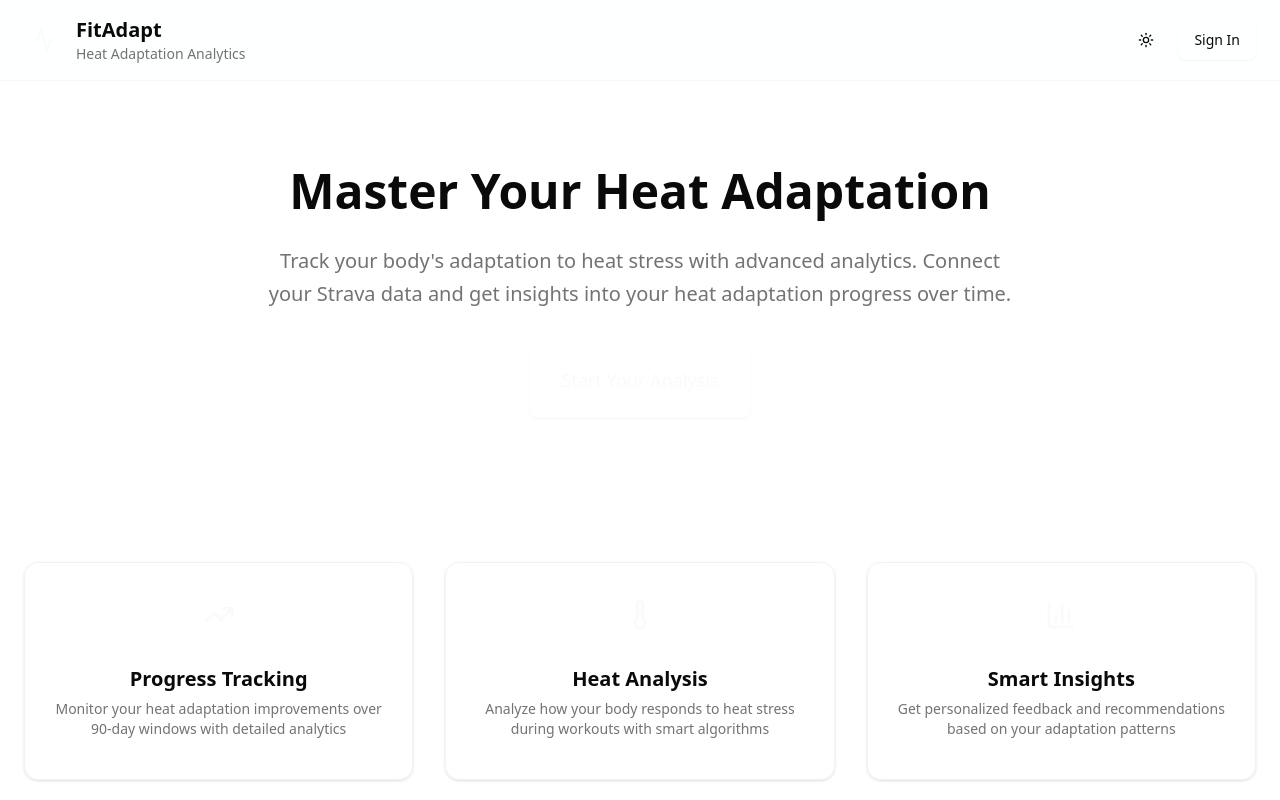
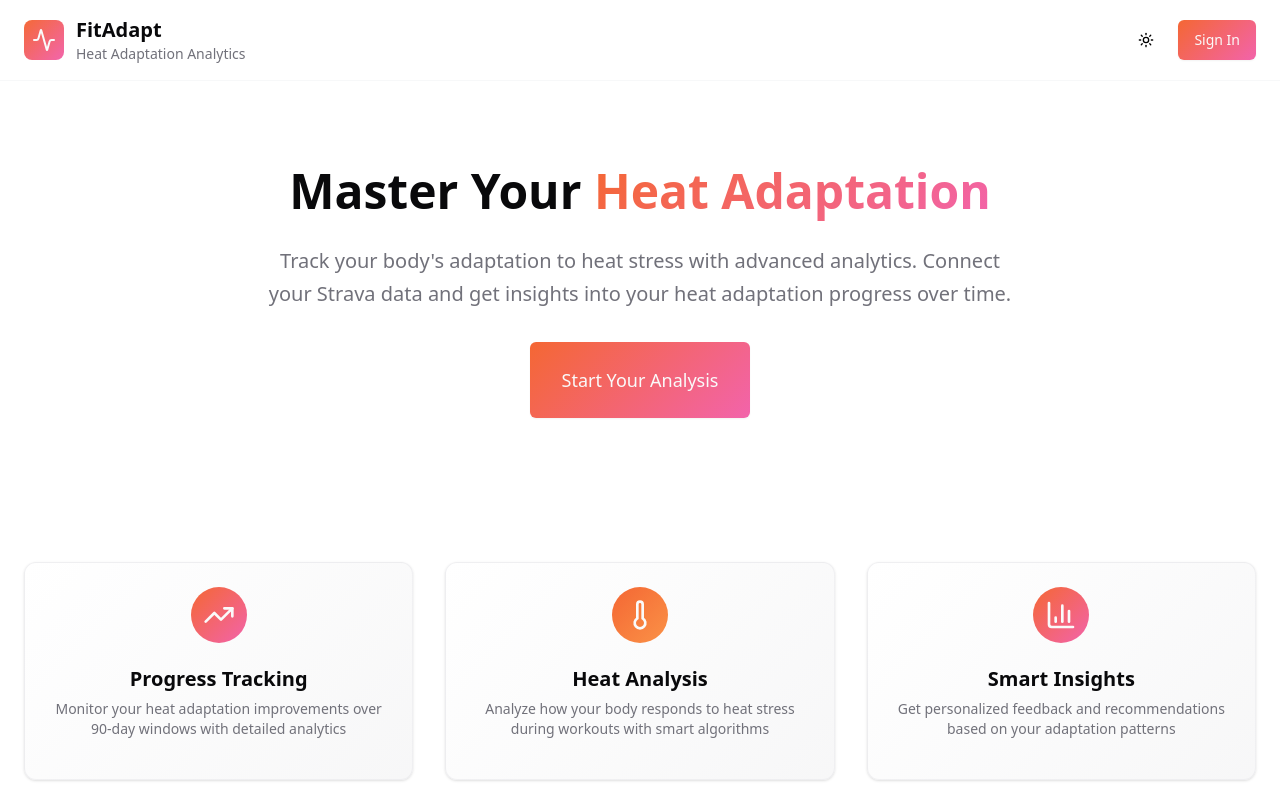
Before and after one commit to camjohnson-code/head-adapt, a Next.js app: page / in a window 1280 px wide. Shown: the top 800 px of the page. Built offline with nearby package versions, Linux system fonts and the light colour scheme.

Commit message:
Update styles

```diff
--- a/app/globals.css
+++ b/app/globals.css
@@ -1,122 +1,204 @@
-@import "tailwindcss";
-@import "tw-animate-css";
+@import 'tailwindcss';
 
-@custom-variant dark (&:is(.dark *));
+@theme {
+  /* Light mode colors */
+  --background: 0 0% 100%;
+  --foreground: 240 10% 3.9%;
 
-@theme inline {
-  --color-background: var(--background);
-  --color-foreground: var(--foreground);
-  --font-sans: var(--font-geist-sans);
-  --font-mono: var(--font-geist-mono);
-  --color-sidebar-ring: var(--sidebar-ring);
-  --color-sidebar-border: var(--sidebar-border);
-  --color-sidebar-accent-foreground: var(--sidebar-accent-foreground);
-  --color-sidebar-accent: var(--sidebar-accent);
-  --color-sidebar-primary-foreground: var(--sidebar-primary-foreground);
-  --color-sidebar-primary: var(--sidebar-primary);
-  --color-sidebar-foreground: var(--sidebar-foreground);
-  --color-sidebar: var(--sidebar);
-  --color-chart-5: var(--chart-5);
-  --color-chart-4: var(--chart-4);
-  --color-chart-3: var(--chart-3);
-  --color-chart-2: var(--chart-2);
-  --color-chart-1: var(--chart-1);
-  --color-ring: var(--ring);
-  --color-input: var(--input);
-  --color-border: var(--border);
-  --color-destructive: var(--destructive);
-  --color-accent-foreground: var(--accent-foreground);
-  --color-accent: var(--accent);
-  --color-muted-foreground: var(--muted-foreground);
-  --color-muted: var(--muted);
-  --color-secondary-foreground: var(--secondary-foreground);
-  --color-secondary: var(--secondary);
-  --color-primary-foreground: var(--primary-foreground);
-  --color-primary: var(--primary);
-  --color-popover-foreground: var(--popover-foreground);
-  --color-popover: var(--popover);
-  --color-card-foreground: var(--card-foreground);
-  --color-card: var(--card);
-  --radius-sm: calc(var(--radius) - 4px);
-  --radius-md: calc(var(--radius) - 2px);
-  --radius-lg: var(--radius);
-  --radius-xl: calc(var(--radius) + 4px);
-}
+  --card: 0 0% 100%;
+  --card-foreground: 240 10% 3.9%;
 
-:root {
-  --radius: 0.625rem;
-  --background: oklch(1 0 0);
-  --foreground: oklch(0.145 0 0);
-  --card: oklch(1 0 0);
-  --card-foreground: oklch(0.145 0 0);
-  --popover: oklch(1 0 0);
-  --popover-foreground: oklch(0.145 0 0);
-  --primary: oklch(0.205 0 0);
-  --primary-foreground: oklch(0.985 0 0);
-  --secondary: oklch(0.97 0 0);
-  --secondary-foreground: oklch(0.205 0 0);
-  --muted: oklch(0.97 0 0);
-  --muted-foreground: oklch(0.556 0 0);
-  --accent: oklch(0.97 0 0);
-  --accent-foreground: oklch(0.205 0 0);
-  --destructive: oklch(0.577 0.245 27.325);
-  --border: oklch(0.922 0 0);
-  --input: oklch(0.922 0 0);
-  --ring: oklch(0.708 0 0);
-  --chart-1: oklch(0.646 0.222 41.116);
-  --chart-2: oklch(0.6 0.118 184.704);
-  --chart-3: oklch(0.398 0.07 227.392);
-  --chart-4: oklch(0.828 0.189 84.429);
-  --chart-5: oklch(0.769 0.188 70.08);
-  --sidebar: oklch(0.985 0 0);
-  --sidebar-foreground: oklch(0.145 0 0);
-  --sidebar-primary: oklch(0.205 0 0);
-  --sidebar-primary-foreground: oklch(0.985 0 0);
-  --sidebar-accent: oklch(0.97 0 0);
-  --sidebar-accent-foreground: oklch(0.205 0 0);
-  --sidebar-border: oklch(0.922 0 0);
-  --sidebar-ring: oklch(0.708 0 0);
+  --popover: 0 0% 100%;
+  --popover-foreground: 240 10% 3.9%;
+
+  --primary: 16 90% 58%;
+  --primary-foreground: 0 0% 98%;
+
+  --secondary: 240 4.8% 95.9%;
+  --secondary-foreground: 240 5.9% 10%;
+
+  --muted: 240 4.8% 95.9%;
+  --muted-foreground: 240 3.8% 46.1%;
+
+  --accent: 330 85% 67%;
+  --accent-foreground: 240 5.9% 10%;
+
+  --destructive: 0 84% 60%;
+  --destructive-foreground: 0 0% 98%;
+
+  --border: 240 5.9% 90%;
+  --input: 240 5.9% 90%;
+  --ring: 16 90% 58%;
+
+  /* Fitness theme colors */
+  --fitness-primary: 16 90% 58%; /* Sunset Orange */
+  --fitness-secondary: 330 85% 67%; /* Vibrant Pink */
+  --fitness-accent: 25 95% 63%; /* Warm Orange */
+  --fitness-success: 142 76% 68%; /* Green stays for success */
+  --fitness-warning: 45 93% 70%; /* Yellow warning */
+
+  /* Light mode gradients */
+  --gradient-primary: linear-gradient(
+    135deg,
+    hsl(var(--fitness-primary)),
+    hsl(var(--fitness-secondary))
+  );
+  --gradient-performance: linear-gradient(
+    135deg,
+    hsl(var(--fitness-primary)),
+    hsl(var(--fitness-accent))
+  );
+  --gradient-card: linear-gradient(135deg, hsl(var(--card)), hsl(240 4.8% 97%));
+  --gradient-success: linear-gradient(
+    135deg,
+    hsl(var(--fitness-success)),
+    hsl(var(--fitness-accent))
+  );
+
+  /* Light mode shadows */
+  --shadow-primary: 0 10px 30px -10px hsl(var(--fitness-primary) / 0.2);
+  --shadow-card: 0 4px 20px -2px hsl(240 10% 3.9% / 0.1);
+
+  /* Animation */
+  --transition-smooth: all 0.4s cubic-bezier(0.4, 0, 0.2, 1);
+
+  --radius: 0.5rem;
+
+  --sidebar-background: 0 0% 98%;
+  --sidebar-foreground: 240 5.3% 26.1%;
+  --sidebar-primary: 240 5.9% 10%;
+  --sidebar-primary-foreground: 0 0% 98%;
+  --sidebar-accent: 240 4.8% 95.9%;
+  --sidebar-accent-foreground: 240 5.9% 10%;
+  --sidebar-border: 220 13% 91%;
+  --sidebar-ring: 217.2 91.2% 59.8%;
+
+  --color-background: hsl(var(--background));
+  --color-foreground: hsl(var(--foreground));
+  --color-card: hsl(var(--card));
+  --color-card-foreground: hsl(var(--card-foreground));
+  --color-popover: hsl(var(--popover));
+  --color-popover-foreground: hsl(var(--popover-foreground));
+  --color-primary: hsl(var(--primary));
+  --color-primary-foreground: hsl(var(--primary-foreground));
+  --color-secondary: hsl(var(--secondary));
+  --color-secondary-foreground: hsl(var(--secondary-foreground));
+  --color-muted: hsl(var(--muted));
+  --color-muted-foreground: hsl(var(--muted-foreground));
+  --color-accent: hsl(var(--accent));
+  --color-accent-foreground: hsl(var(--accent-foreground));
+  --color-destructive: hsl(var(--destructive));
+  --color-destructive-foreground: hsl(var(--destructive-foreground));
+  --color-border: hsl(var(--border));
+  --color-input: hsl(var(--input));
+  --color-ring: hsl(var(--ring));
+
+  /* Fitness color classes */
+  --color-fitness-primary: hsl(var(--fitness-primary));
 }
 
 .dark {
-  --background: oklch(0.145 0 0);
-  --foreground: oklch(0.985 0 0);
-  --card: oklch(0.205 0 0);
-  --card-foreground: oklch(0.985 0 0);
-  --popover: oklch(0.205 0 0);
-  --popover-foreground: oklch(0.985 0 0);
-  --primary: oklch(0.922 0 0);
-  --primary-foreground: oklch(0.205 0 0);
-  --secondary: oklch(0.269 0 0);
-  --secondary-foreground: oklch(0.985 0 0);
-  --muted: oklch(0.269 0 0);
-  --muted-foreground: oklch(0.708 0 0);
-  --accent: oklch(0.269 0 0);
-  --accent-foreground: oklch(0.985 0 0);
-  --destructive: oklch(0.704 0.191 22.216);
-  --border: oklch(1 0 0 / 10%);
-  --input: oklch(1 0 0 / 15%);
-  --ring: oklch(0.556 0 0);
-  --chart-1: oklch(0.488 0.243 264.376);
-  --chart-2: oklch(0.696 0.17 162.48);
-  --chart-3: oklch(0.769 0.188 70.08);
-  --chart-4: oklch(0.627 0.265 303.9);
-  --chart-5: oklch(0.645 0.246 16.439);
-  --sidebar: oklch(0.205 0 0);
-  --sidebar-foreground: oklch(0.985 0 0);
-  --sidebar-primary: oklch(0.488 0.243 264.376);
-  --sidebar-primary-foreground: oklch(0.985 0 0);
-  --sidebar-accent: oklch(0.269 0 0);
-  --sidebar-accent-foreground: oklch(0.985 0 0);
-  --sidebar-border: oklch(1 0 0 / 10%);
-  --sidebar-ring: oklch(0.556 0 0);
+  /* Dark mode colors */
+  --background: 222 15% 7%;
+  --foreground: 210 40% 98%;
+
+  --card: 224 15% 10%;
+  --card-foreground: 210 40% 98%;
+
+  --popover: 224 15% 10%;
+  --popover-foreground: 210 40% 98%;
+
+  --primary: 16 90% 58%;
+  --primary-foreground: 222 15% 7%;
+
+  --secondary: 224 15% 14%;
+  --secondary-foreground: 210 40% 98%;
+
+  --muted: 224 15% 14%;
+  --muted-foreground: 215 20% 65%;
+
+  --accent: 330 85% 67%;
+  --accent-foreground: 222 15% 7%;
+
+  --destructive: 0 84% 60%;
+  --destructive-foreground: 210 40% 98%;
+
+  --border: 224 15% 18%;
+  --input: 224 15% 14%;
+  --ring: 16 90% 58%;
+
+  /* Dark mode gradients */
+  --gradient-primary: linear-gradient(
+    135deg,
+    hsl(var(--fitness-primary)),
+    hsl(var(--fitness-secondary))
+  );
+  --gradient-performance: linear-gradient(
+    135deg,
+    hsl(var(--fitness-primary)),
+    hsl(var(--fitness-accent))
+  );
+  --gradient-card: linear-gradient(135deg, hsl(var(--card)), hsl(224 15% 12%));
+  --gradient-success: linear-gradient(
+    135deg,
+    hsl(var(--fitness-success)),
+    hsl(var(--fitness-accent))
+  );
+
+  /* Dark mode shadows */
+  --shadow-primary: 0 10px 30px -10px hsl(var(--fitness-primary) / 0.4);
+  --shadow-card: 0 4px 20px -2px hsl(0 0% 0% / 0.4);
+
+  --sidebar-background: 240 5.9% 10%;
+  --sidebar-foreground: 240 4.8% 95.9%;
+  --sidebar-primary: 224.3 76.3% 48%;
+  --sidebar-primary-foreground: 0 0% 100%;
+  --sidebar-accent: 240 3.7% 15.9%;
+  --sidebar-accent-foreground: 240 4.8% 95.9%;
+  --sidebar-border: 240 3.7% 15.9%;
+  --sidebar-ring: 217.2 91.2% 59.8%;
 }
 
-@layer base {
-  * {
-    @apply border-border outline-ring/50;
+/* Custom gradient utilities */
+.bg-gradient-primary {
+  background: var(--gradient-primary);
+}
+
+.bg-gradient-performance {
+  background: var(--gradient-performance);
+}
+
+.bg-gradient-card {
+  background: var(--gradient-card);
+}
+
+.bg-gradient-success {
+  background: var(--gradient-success);
+}
+
+/* Animation utilities */
+.animate-fitness-pulse {
+  animation: fitness-pulse 3s ease-in-out infinite;
+}
+
+@keyframes fitness-pulse {
+  0%,
+  100% {
+    opacity: 1;
   }
-  body {
-    @apply bg-background text-foreground;
+  50% {
+    opacity: 0.8;
   }
 }
+
+.hover\:shadow-fitness:hover {
+  box-shadow: var(--shadow-primary);
+}
+
+/* Gradient utilities */
+.text-gradient-primary {
+  background: var(--gradient-primary);
+  background-clip: text;
+  -webkit-background-clip: text;
+  color: transparent;
+}
```
